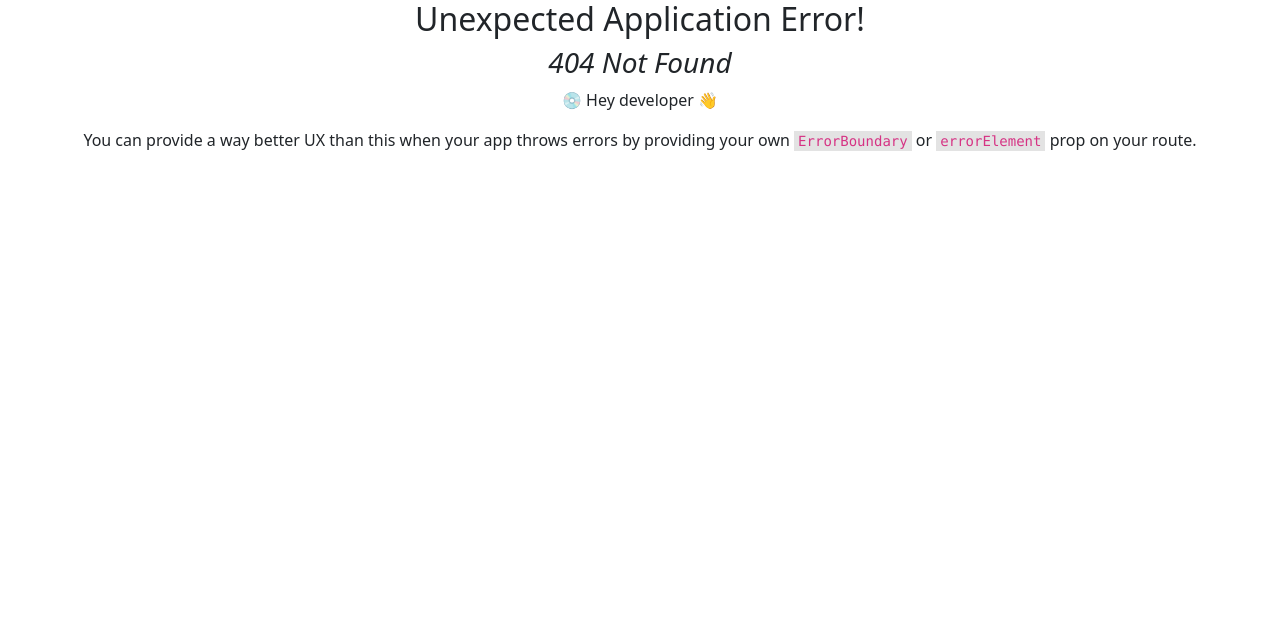
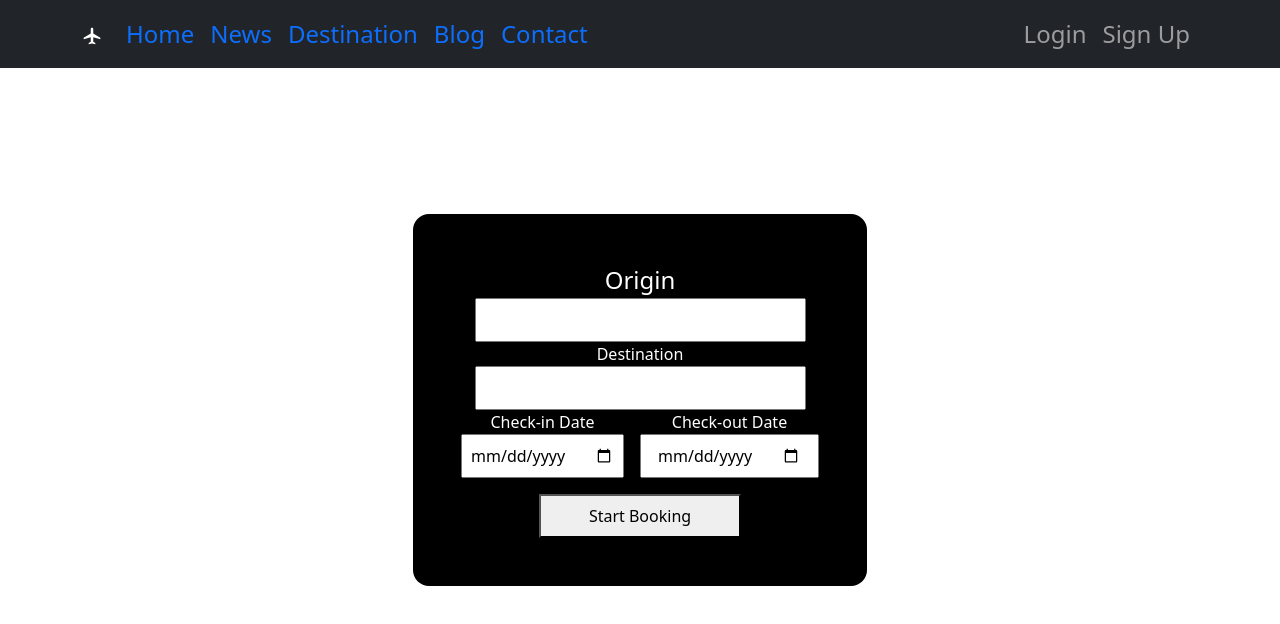
Before and after one commit to PulakBala/World-Tour, a React (Create React App) app: page /booking in a window 1280 px wide. Before the commit this address had no page. Shown: the top 624 px of the page. Built offline with nearby package versions, Linux system fonts and the light colour scheme.

Commit message:
added booking form

```diff
--- /dev/null
+++ b/src/OthersPage/Booking/Booking.js
@@ -0,0 +1,35 @@
+import React from 'react';
+
+const Booking = () => {
+    return (
+        <div>
+            <form action="" className='position-absolute top-50 start-50 translate-middle bg-black text-white p-5 rounded-4'>
+                <div className='elem-group'>
+                    <label className='fs-4' for="name">Origin</label> <br/>
+                    <input className='p-2 px-5' type="text" id="name" />
+                </div>
+                <div className='elem-group'>
+                    <label for="name">Destination</label> <br/>
+                    <input  className='p-2 px-5' type="text" id="name" />
+                </div>
+
+
+                <div className='d-flex gap-3 '>
+
+                    <div class="elem-group inlined">
+                        <label for="checkin-date">Check-in Date</label> <br/>
+                        <input className='p-2 px-2' type="date" id="checkin-date" name="checkin" required />
+                    </div>
+                    <div class="elem-group inlined">
+                        <label for="checkout-date">Check-out Date</label> <br/>
+                        <input className='p-2 px-3' type="date" id="checkout-date" name="checkout" required/>
+                    </div>
+
+                </div>
+                <button className='mt-3 p-2 px-5 '>Start Booking</button>
+            </form>
+        </div>
+    );
+};
+
+export default Booking;
--- a/src/Routes/Routes/route.js
+++ b/src/Routes/Routes/route.js
@@ -1,6 +1,7 @@
 import { createBrowserRouter } from "react-router-dom";
 import Main from "../../layout/Main";
 import News from "../../News/News";
+import Booking from "../../OthersPage/Booking/Booking";
 import Blog from "../../Pages/Blog/Blog";
 import Contact from "../../Pages/Contact/Contact";
 import Destination from "../../Pages/Destination/Destination";
@@ -58,6 +59,11 @@ export const routes = createBrowserRouter([
                 path: '/switerland',
                 element: <Switerland></Switerland>,
                 loader: ()=>fetch(`https://tour-argentina-server.vercel.app/switzerland`)
+            },
+            {
+                path: '/booking',
+                element: <Booking></Booking>
+
             }
 
 
--- a/src/Shared/LeftSide/LeftSide.js
+++ b/src/Shared/LeftSide/LeftSide.js
@@ -9,7 +9,7 @@ const LeftSide = () => {
             <h1> <span className='text-primary'>Let's</span> pln your next adventure!</h1>
             <h2><small>Discover amazing destinations</small></h2>
             <div>
-                <button type="button" class="btn btn-dark mt-2"><Link className='text-white' style={{textDecoration:'none'}}>BOOKING</Link> <HiArrowRight/> </button>
+                <button type="button" class="btn btn-dark mt-2"><Link to="/booking" className='text-white' style={{textDecoration:'none'}}>BOOKING</Link> <HiArrowRight/> </button>
             </div>
         </div>
     );
```
